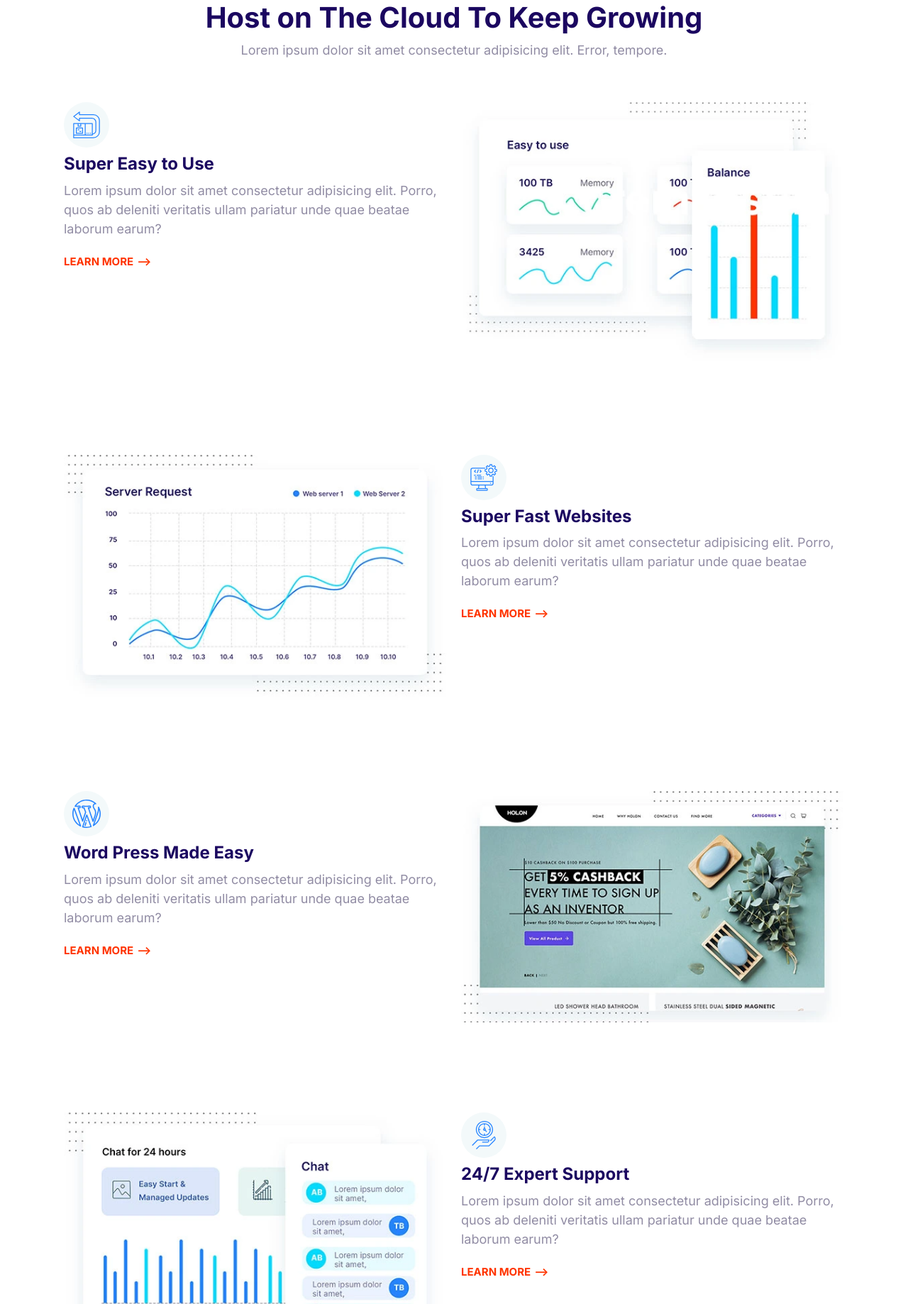
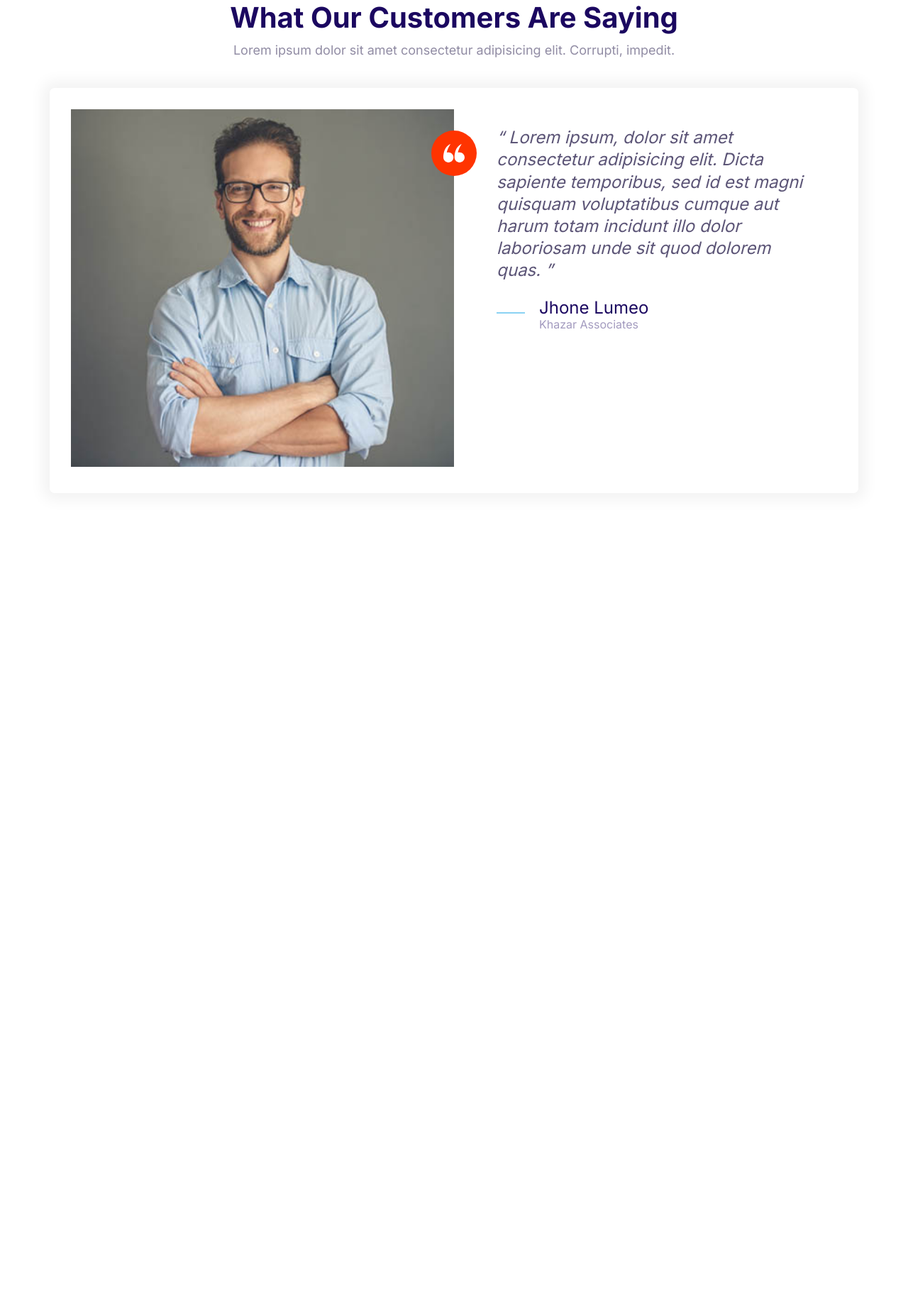
Before and after one commit to Jidda88/Moshify, a plain HTML site: page index.html in a window 1280 px wide. Shown: the part 90-1928 px from the top of the page at 71% size. After the commit the page ends 845 px from the top, so only its background shows below. Drawn offline with Linux system fonts and the light colour scheme.

Commit message:
Building testimonial-block component initials.

```diff
--- a/css/styles.css
+++ b/css/styles.css
@@ -697,6 +697,7 @@ padding: 2rem 3rem;
 
 .block__header {
     text-align: center;
+    margin-bottom: 4rem;
 }
 
 .block--dark {
--- a/index.html
+++ b/index.html
@@ -15,113 +15,53 @@
     <link rel="stylesheet" href="css/styles.css" />
   </head>
   <body>
-    <section class="block container">
+    <section class="block">
       <header class="block__header">
-        <h2>Host on The Cloud To Keep Growing</h2>
+        <h2>What Our Customers Are Saying</h2>
         <p>
-          Lorem ipsum dolor sit amet consectetur adipisicing elit. Error,
-          tempore.
+          Lorem ipsum dolor sit amet consectetur adipisicing elit. Corrupti,
+          impedit.
         </p>
       </header>
-      <article class="grid grid--cols-2 feature">
-        <div class="feature__content">
-          <span class="icon-container">
-            <svg class="icon icon--primary">
-              <use xlink:href="images/sprite.svg#easy"></use>
+      <div class="container">
+        <div class="card testimonial">
+          <div class="grid grid--cols-2">
+            <div class="testimonial__image">
+              <img
+                src="/images/testimonial.jpg"
+                alt="A happy smiling customer"
+              />
+              <span class="icon-container icon-container--accent">
+                <svg class="icon icon--white icon--small">
+                  <use xlink:href="images/sprite.svg#quotes"></use>
                 </svg>
               </span>
-          <h3 class="feature__heading">Super Easy to Use</h3>
-          <p>
-            Lorem ipsum dolor sit amet consectetur adipisicing elit. Porro, quos
-            ab deleniti veritatis ullam pariatur unde quae beatae laborum earum?
+            </div>
+            <blockquote class="quote">
+              <p class="quote__text">
+                Lorem ipsum, dolor sit amet consectetur adipisicing elit. Dicta
+                sapiente temporibus, sed id est magni quisquam voluptatibus
+                cumque aut harum totam incidunt illo dolor laboriosam unde sit
+                quod dolorem quas.
               </p>
-          <a href="" class="link-arrow">Learn More</a>
+
+              <footer>
+                <div class="media">
+                  <div class="media__image">
+                    <svg class="icon icon--primary quote__line">
+                      <use xlink:href="images/sprite.svg#line"></use>
+                    </svg>
                   </div>
-        <picture>
-          <source
-            type="image/webp"
-            srcset="images/easy.webp 1x, images/easy@2x.webp 2x" />
-          <source
-            type="image/jpg"
-            srcset="images/easy.jpg 1x, images/easy@2x.jpg 2x" />
-          <img class="feature__image" src="images/easy@2x.jpg" alt=""
-        /></picture>
-      </article>
-
-      <article class="grid grid--cols-2 feature">
-        <div class="feature__content">
-          <span class="icon-container">
-            <svg class="icon icon--primary">
-              <use xlink:href="images/sprite.svg#computer"></use>
-            </svg>
-          </span>
-          <h3 class="feature__heading">Super Fast Websites</h3>
-          <p>
-            Lorem ipsum dolor sit amet consectetur adipisicing elit. Porro, quos
-            ab deleniti veritatis ullam pariatur unde quae beatae laborum earum?
-          </p>
-          <a href="" class="link-arrow">Learn More</a>
+                  <div class="media__body">
+                    <h3 class="media__title quote__author">Jhone Lumeo</h3>
+                    <p class="quote__company">Khazar Associates</p>
                   </div>
-        <picture>
-          <source
-            type="image/webp"
-            srcset="images/fast.webp 1x, images/fast@2x.webp 2x" />
-          <source
-            type="image/jpg"
-            srcset="images/fast.jpg 1x, images/fast@2x.jpg 2x" />
-          <img class="feature__image" src="images/easy@2x.jpg" alt=""
-        /></picture>
-      </article>
-
-      <article class="grid grid--cols-2 feature">
-        <div class="feature__content">
-          <span class="icon-container">
-            <svg class="icon icon--primary">
-              <use xlink:href="images/sprite.svg#wordpress"></use>
-            </svg>
-          </span>
-          <h3 class="feature__heading">Word Press Made Easy</h3>
-          <p>
-            Lorem ipsum dolor sit amet consectetur adipisicing elit. Porro, quos
-            ab deleniti veritatis ullam pariatur unde quae beatae laborum earum?
-          </p>
-          <a href="" class="link-arrow">Learn More</a>
                 </div>
-        <picture>
-          <source
-            type="image/webp"
-            srcset="images/wordpress.webp 1x, images/wordpress@2x.webp 2x" />
-          <source
-            type="image/jpg"
-            srcset="images/wordpress.jpg 1x, images/wordpress@2x.jpg 2x" />
-          <img class="feature__image" src="images/easy@2x.jpg" alt=""
-        /></picture>
-      </article>
-
-      <article class="grid grid--cols-2 feature">
-        <div class="feature__content">
-          <span class="icon-container">
-            <svg class="icon icon--primary">
-              <use xlink:href="images/sprite.svg#clock"></use>
-            </svg>
-          </span>
-          <h3 class="feature__heading">24/7 Expert Support</h3>
-          <p>
-            Lorem ipsum dolor sit amet consectetur adipisicing elit. Porro, quos
-            ab deleniti veritatis ullam pariatur unde quae beatae laborum earum?
-          </p>
-          <a href="" class="link-arrow">Learn More</a>
+              </footer>
+            </blockquote>
           </div>
-        <picture>
-          <source
-            type="image/webp"
-            srcset="images/support.webp 1x, images/support@2x.webp 2x" />
-          <source
-            type="image/jpg"
-            srcset="images/support.jpg 1x, images/support@2x.jpg 2x" />
-          <img class="feature__image" src="images/easy@2x.jpg" alt=""
-        /></picture>
-      </article>
+        </div>
+      </div>
     </section>
 
     <script src="/js/main.js"></script>
```
Also changed, not shown: components/testimonial-blocks.html (added, +45 -0 lines), components/testimonials.html (+3 -5 lines). Lines whose indentation alone changed are shown as unchanged.
